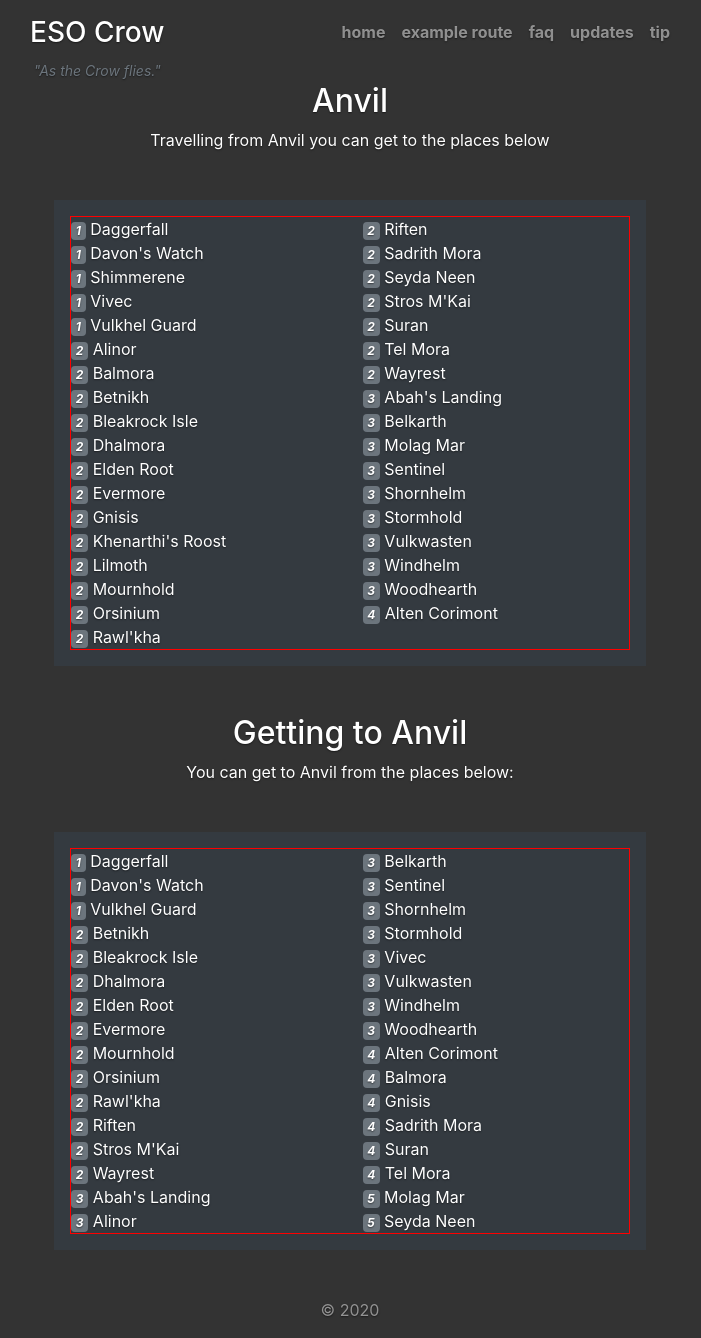
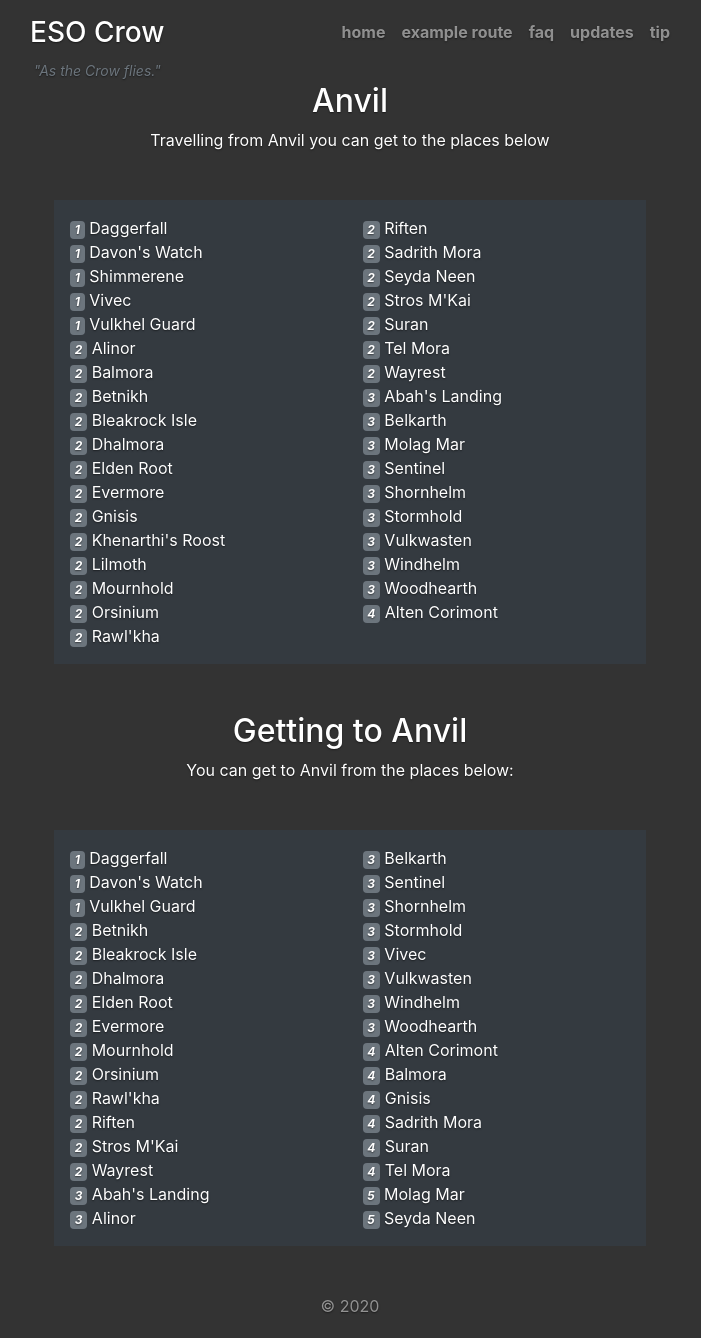
Before and after one commit to kaineyb/ESO-Crow, a Flask app: page /Anvil in a window 1280 px wide. Shown: the whole page, without its empty margins (290-991 px from the left). After the commit the page ends 1313 px from the top, so only its background shows below. Run offline with Flask 2, Linux system fonts and the light colour scheme; some libraries are stand-ins or nearby versions.

Commit message:
css tweak

```diff
--- a/static/css/style.css
+++ b/static/css/style.css
@@ -11,7 +11,7 @@ img {
 
 .node-list {
   margin: auto auto;
-  border: red 1px solid;
+  /* border: red 1px solid; */
   -webkit-column-count: 2;
   -webkit-column-gap: 25px;
   text-align: left;
```
